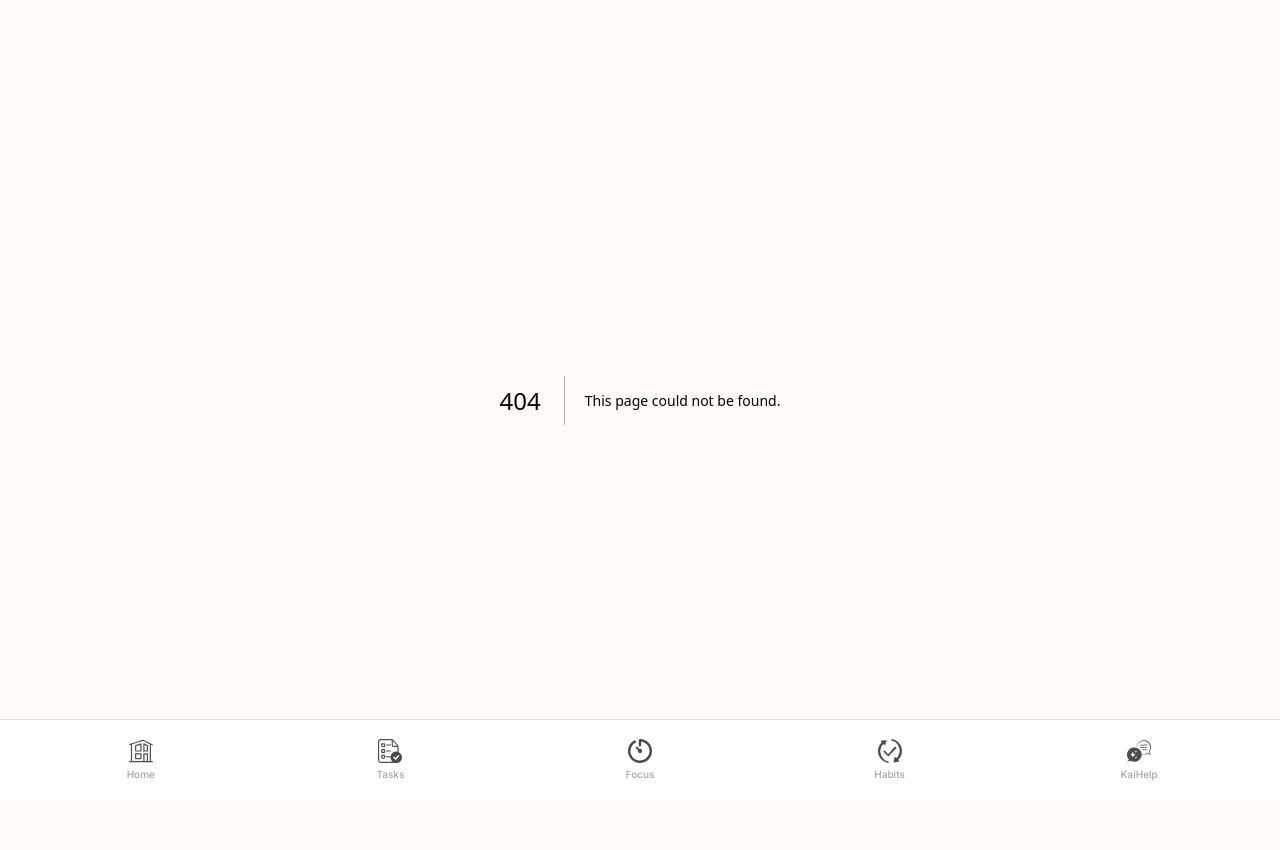
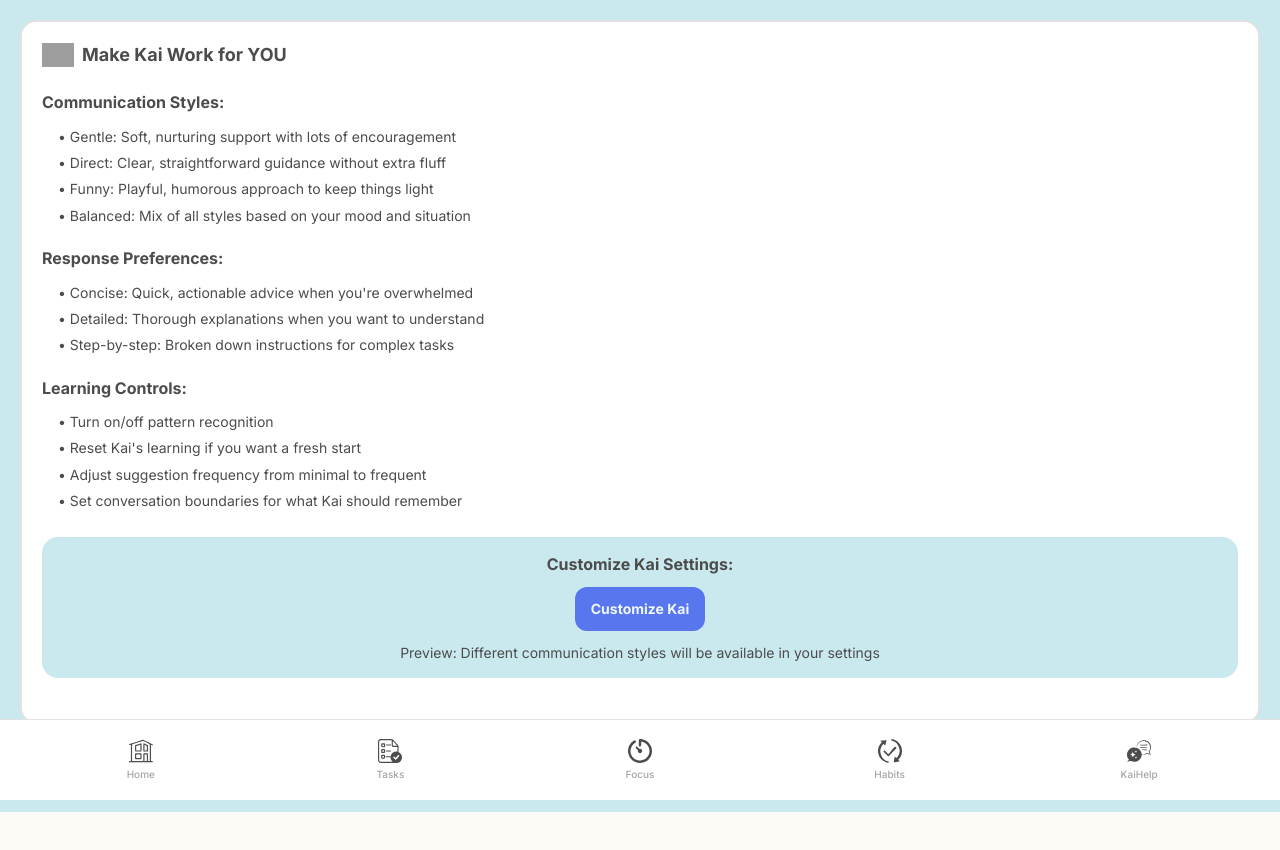
Before and after one commit to 100percentmaxx/joidu-adhd-app, a Next.js app: page /help/kai-guide-4 in a window 1280 px wide. Before the commit this address had no page. Shown: the top 850 px of the page. Built offline with nearby package versions, Linux system fonts and the light colour scheme; grey boxes are pictures that could not be loaded.

Commit message:
Add Kai Guide Page 4

```diff
--- /dev/null
+++ b/src/app/help/kai-guide-4/page.tsx
@@ -0,0 +1,237 @@
+'use client'
+
+import React from 'react'
+import Image from 'next/image'
+import { useRouter } from 'next/navigation'
+
+export default function KaiGuide4Page() {
+  const router = useRouter()
+
+  const handleBack = () => {
+    router.push('/help/kai-guide-3')
+  }
+
+  const handleNext = () => {
+    router.push('/help/kai-guide-5')
+  }
+
+  return (
+    <div className="min-h-screen" style={{ backgroundColor: '#cae9ef', padding: '20px' }}>
+      {/* White Container */}
+      <div style={{
+        backgroundColor: '#FFFFFF',
+        borderRadius: '16px',
+        border: '2px solid #e2e2e2',
+        padding: '20px',
+        marginBottom: '24px'
+      }}>
+        {/* Section Header */}
+        <div style={{
+          display: 'flex',
+          alignItems: 'center',
+          marginBottom: '24px'
+        }}>
+          <Image
+            src="/icons/settings.svg"
+            alt="Settings"
+            width={32}
+            height={32}
+            style={{ marginRight: '8px' }}
+          />
+          <h1 style={{
+            fontSize: '18px',
+            fontWeight: 700,
+            color: '#4c4c4c',
+            margin: 0
+          }}>
+            Make Kai Work for YOU
+          </h1>
+        </div>
+
+        {/* Communication Styles Section */}
+        <div style={{ marginBottom: '20px' }}>
+          <h2 style={{
+            fontSize: '16px',
+            fontWeight: 700,
+            color: '#4c4c4c',
+            marginBottom: '12px'
+          }}>
+            Communication Styles:
+          </h2>
+          <ul style={{
+            fontSize: '14px',
+            color: '#4c4c4c',
+            paddingLeft: '16px',
+            lineHeight: '1.6',
+            margin: 0,
+            listStyle: 'none'
+          }}>
+            <li style={{ marginBottom: '4px' }}>
+              • Gentle: Soft, nurturing support with lots of encouragement
+            </li>
+            <li style={{ marginBottom: '4px' }}>
+              • Direct: Clear, straightforward guidance without extra fluff
+            </li>
+            <li style={{ marginBottom: '4px' }}>
+              • Funny: Playful, humorous approach to keep things light
+            </li>
+            <li style={{ marginBottom: '4px' }}>
+              • Balanced: Mix of all styles based on your mood and situation
+            </li>
+          </ul>
+        </div>
+
+        {/* Response Preferences Section */}
+        <div style={{ marginBottom: '20px' }}>
+          <h2 style={{
+            fontSize: '16px',
+            fontWeight: 700,
+            color: '#4c4c4c',
+            marginBottom: '12px'
+          }}>
+            Response Preferences:
+          </h2>
+          <ul style={{
+            fontSize: '14px',
+            color: '#4c4c4c',
+            paddingLeft: '16px',
+            lineHeight: '1.6',
+            margin: 0,
+            listStyle: 'none'
+          }}>
+            <li style={{ marginBottom: '4px' }}>
+              • Concise: Quick, actionable advice when you're overwhelmed
+            </li>
+            <li style={{ marginBottom: '4px' }}>
+              • Detailed: Thorough explanations when you want to understand
+            </li>
+            <li style={{ marginBottom: '4px' }}>
+              • Step-by-step: Broken down instructions for complex tasks
+            </li>
+          </ul>
+        </div>
+
+        {/* Learning Controls Section */}
+        <div style={{ marginBottom: '24px' }}>
+          <h2 style={{
+            fontSize: '16px',
+            fontWeight: 700,
+            color: '#4c4c4c',
+            marginBottom: '12px'
+          }}>
+            Learning Controls:
+          </h2>
+          <ul style={{
+            fontSize: '14px',
+            color: '#4c4c4c',
+            paddingLeft: '16px',
+            lineHeight: '1.6',
+            margin: 0,
+            listStyle: 'none'
+          }}>
+            <li style={{ marginBottom: '4px' }}>
+              • Turn on/off pattern recognition
+            </li>
+            <li style={{ marginBottom: '4px' }}>
+              • Reset Kai's learning if you want a fresh start
+            </li>
+            <li style={{ marginBottom: '4px' }}>
+              • Adjust suggestion frequency from minimal to frequent
+            </li>
+            <li style={{ marginBottom: '4px' }}>
+              • Set conversation boundaries for what Kai should remember
+            </li>
+          </ul>
+        </div>
+
+        {/* Settings Navigation Box */}
+        <div style={{
+          backgroundColor: '#cae9ef',
+          borderRadius: '16px',
+          padding: '16px',
+          textAlign: 'center',
+          marginBottom: '24px'
+        }}>
+          <h3 style={{
+            fontSize: '16px',
+            fontWeight: 700,
+            color: '#4c4c4c',
+            marginBottom: '12px'
+          }}>
+            Customize Kai Settings:
+          </h3>
+          <button
+            disabled
+            style={{
+              backgroundColor: '#2847ef',
+              color: '#FFFFFF',
+              fontSize: '14px',
+              fontWeight: 700,
+              padding: '12px 16px',
+              borderRadius: '12px',
+              border: 'none',
+              whiteSpace: 'nowrap',
+              marginBottom: '12px',
+              opacity: 0.7,
+              cursor: 'not-allowed'
+            }}
+          >
+            Customize Kai
+          </button>
+          <p style={{
+            fontSize: '14px',
+            fontWeight: 400,
+            color: '#4c4c4c',
+            margin: 0,
+            lineHeight: '1.4'
+          }}>
+            Preview: Different communication styles will be available in your settings
+          </p>
+        </div>
+      </div>
+
+      {/* Navigation Buttons */}
+      <div style={{
+        display: 'flex',
+        justifyContent: 'space-between',
+        alignItems: 'center'
+      }}>
+        {/* Back Button */}
+        <button
+          onClick={handleBack}
+          className="transition-transform hover:scale-105"
+          style={{
+            backgroundColor: '#f9c075',
+            color: '#FFFFFF',
+            fontSize: '14px',
+            fontWeight: 700,
+            padding: '12px 16px',
+            borderRadius: '12px',
+            border: 'none',
+            whiteSpace: 'nowrap'
+          }}
+        >
+          ← Back
+        </button>
+
+        {/* Next Button */}
+        <button
+          onClick={handleNext}
+          className="transition-transform hover:scale-105"
+          style={{
+            backgroundColor: '#f9c075',
+            color: '#FFFFFF',
+            fontSize: '14px',
+            fontWeight: 700,
+            padding: '12px 16px',
+            borderRadius: '12px',
+            border: 'none',
+            whiteSpace: 'nowrap'
+          }}
+        >
+          Next →
+        </button>
+      </div>
+    </div>
+  )
+}
```
